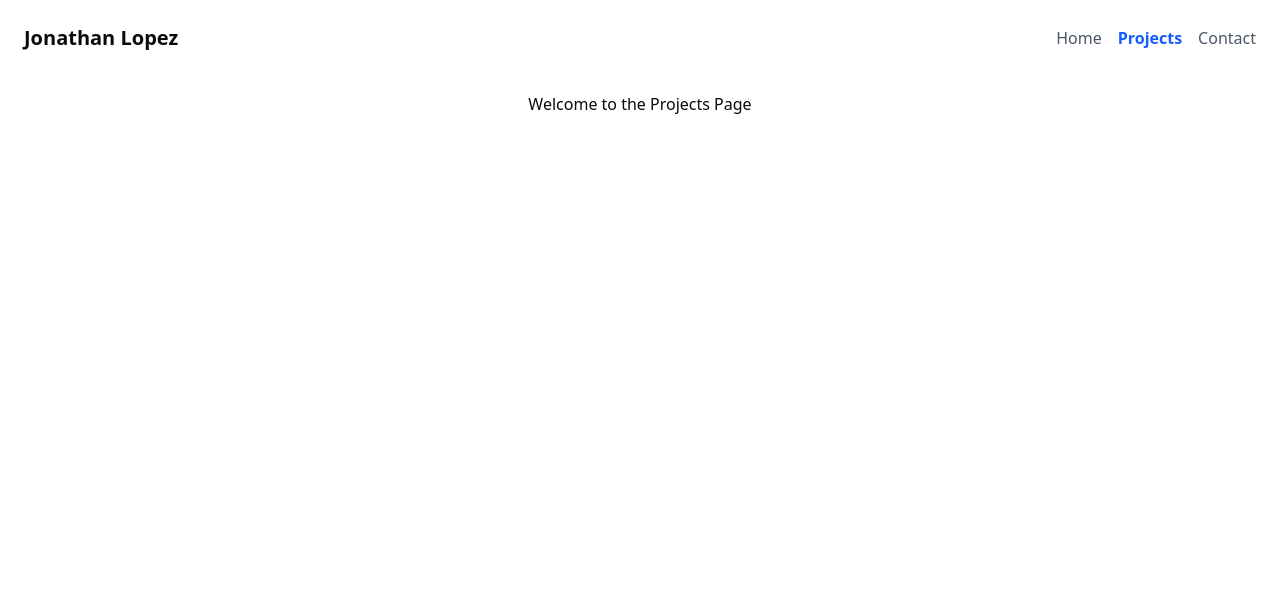
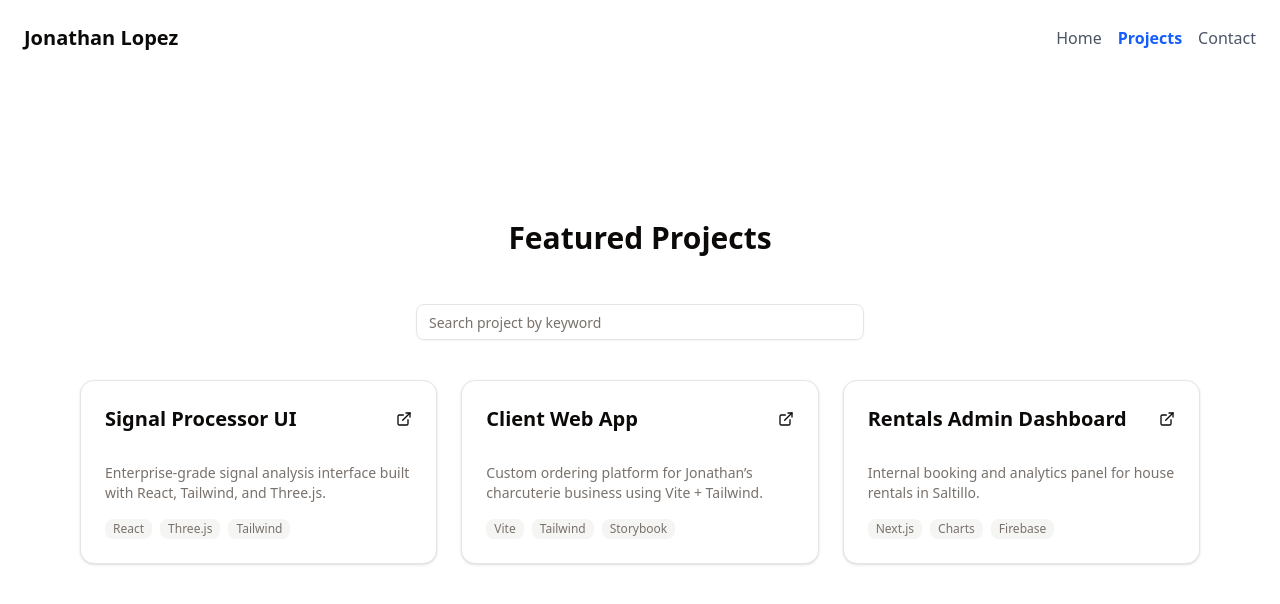
Before and after one commit to JonaLGarza/porfolio, a React (Vite) app: page /projects in a window 1280 px wide. Shown: the top 604 px of the page. Built offline with nearby package versions, Linux system fonts and the light colour scheme.

Commit message:
added projects to project page

```diff
--- a/src/pages/Projects.tsx
+++ b/src/pages/Projects.tsx
@@ -1,3 +1,5 @@
+import Projects from "../components/organisms/Projects/Projects";
+
 export default function ProjectsPage() {
-    return <div className="text-center">Welcome to the Projects Page</div>;
-  }
+    return <Projects />
+}
```
